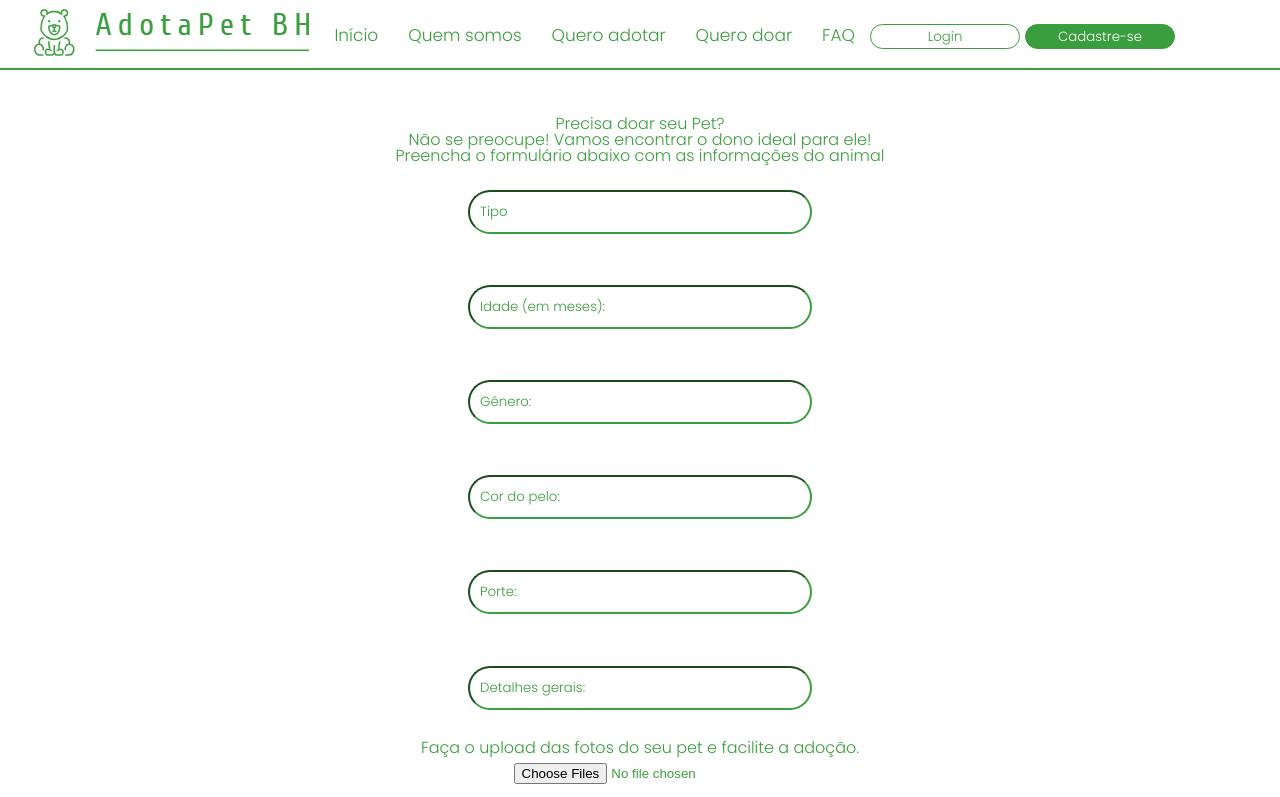
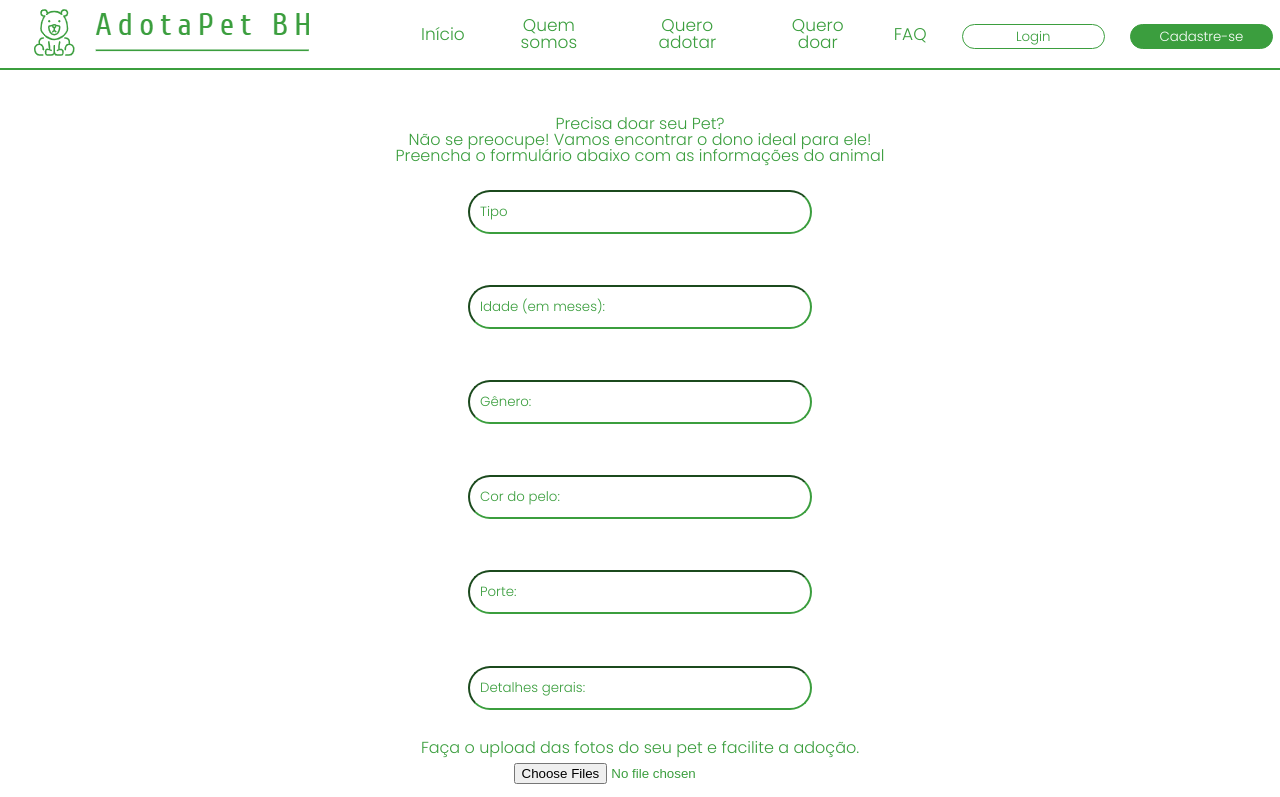
Before and after one commit to Guilherme-Ventura/AdotaPetBH-2.0, an Angular app: page /querodoar in a window 1280 px wide. Shown: the top 797 px of the page. Built offline with nearby package versions, Linux system fonts and the light colour scheme.

Commit message:
Ultima alteração header

```diff
--- a/src/app/componets/header/header.component.css
+++ b/src/app/componets/header/header.component.css
@@ -11,7 +11,7 @@
   font-family: Poppins;
   height: 70px;
   align-items: center;
-  justify-content: space-between;
+  justify-content: flex-start;
   position:fixed;
   top: 0;
   width: 100%;
@@ -20,32 +20,40 @@
 
 .logo {
   margin-left: 30px;
+  margin-right: 90px;
 }
 
 .navigation {
-  display: flexbox;
-  margin-right: 100px;
+  display: flex;
+  margin-right: 2px;
   align-items: center;
+  text-align: center;
+  justify-content: space-around;
 }
 
 .navigation a {
-  display: inline-block;
+  display: inline-flex;
   margin: 15px;
   color: #3B9E3E;
   text-decoration: none;
   font-size: 17px;
   font-style: bold;
+  text-align: center;
+  justify-content: center;
 }
 
 .navigation button {
-  display: flexbox;
-  margin: 15px 5px 10px 0;
+  display: flex;
+  margin: 15px 5px 10px 20px;
+  text-align: center;
+  align-items: center;
+
 }
 
 .button-login {
   width: 150px;
   height: 25px;
-  display: inline-block;
+  display: inline-flex;
   border-radius: 25px;
   cursor: pointer;
   background-color: #FFFFFF;
@@ -54,6 +62,9 @@
   border-color: #3B9E3E;
   text-align: center;
   font-family: 'Poppins', sans-serif;
+  margin-right: 40px;
+  justify-content: center;
+
 
 }
 
@@ -69,6 +80,7 @@
   border-color: #3B9E3E;
   text-align: center;
   font-family: 'Poppins', sans-serif;
+  justify-content: center;
 
 }
 
```
